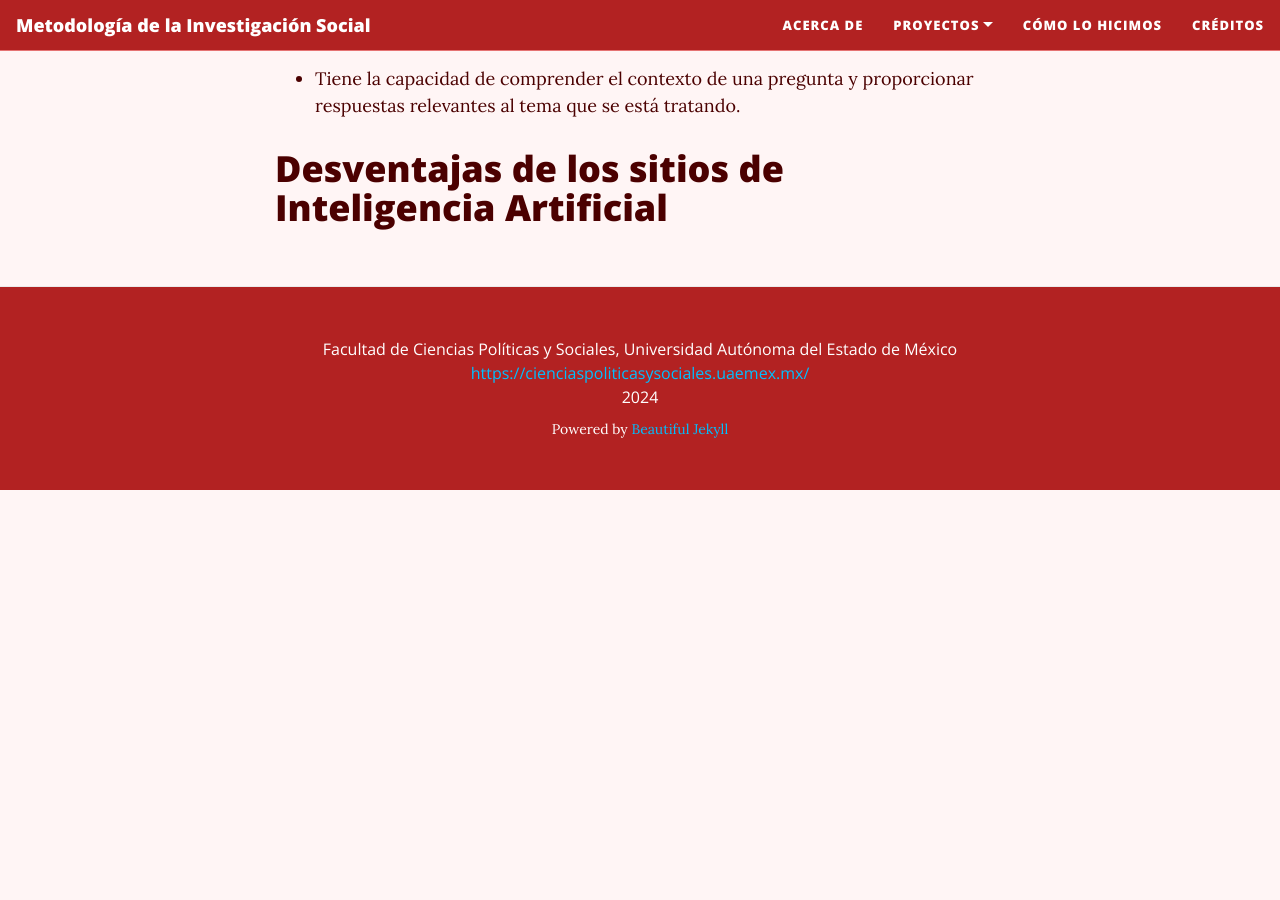
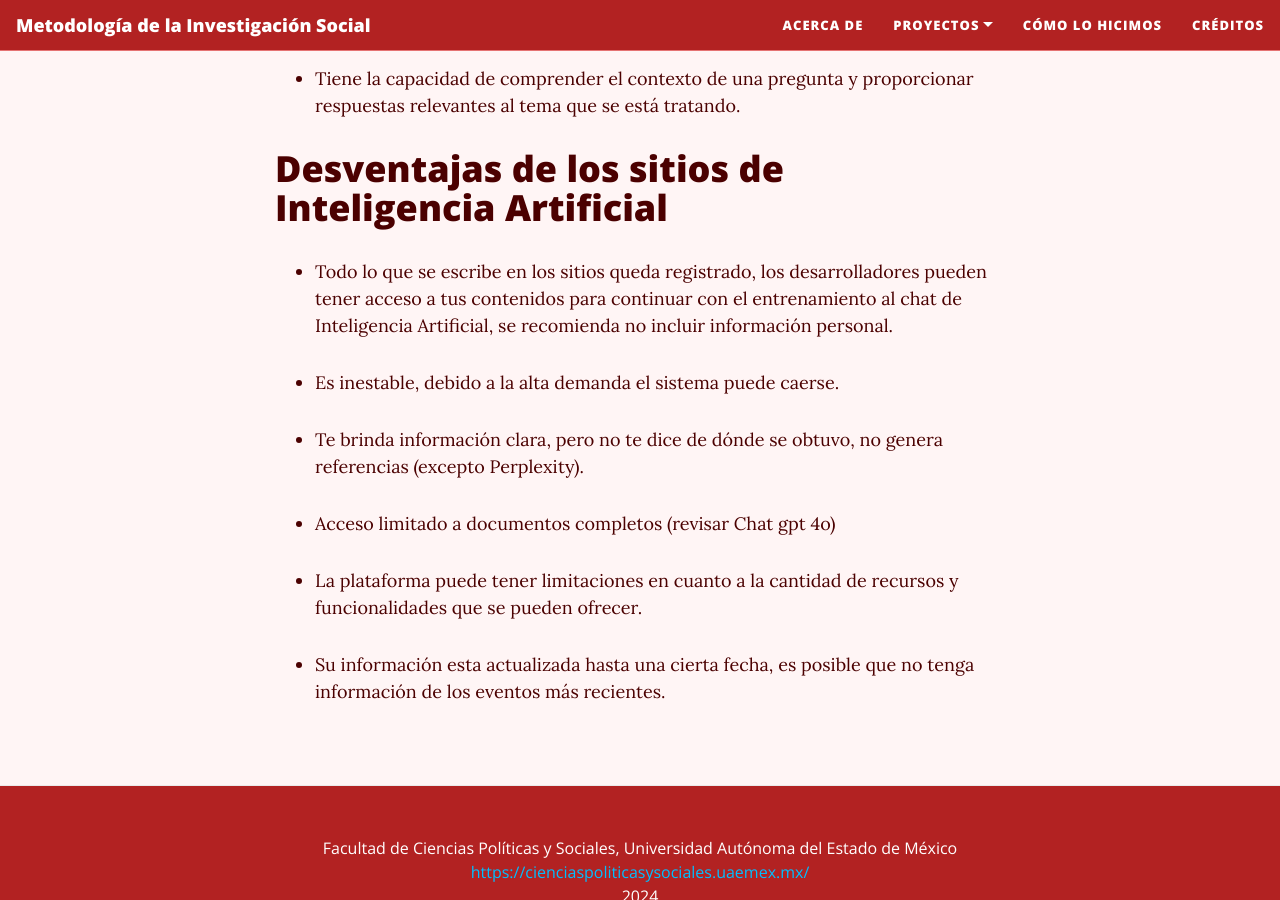
Before and after one commit to rosariorogel/metodologia, a Jekyll site: the page built from _pages/inteligencia-artificial.md, in a window 1280 px wide and 900 px high, scrolled down 4745 px. Built offline with Jekyll 4.4.1, drawn with Linux system fonts in a browser that asks for light colours; nearby versions of some CDN libraries; before the commit the page ends 5235 px from its top, so only the background shows below that.

Commit message:
Update inteligencia-artificial.md

```diff
--- a/_pages/inteligencia-artificial.md
+++ b/_pages/inteligencia-artificial.md
@@ -114,3 +114,15 @@ Es un motor de búsqueda conversacional basado en inteligencia artificial que ut
 
 
 # Desventajas de los sitios de Inteligencia Artificial
+
+* Todo lo que se escribe en los sitios queda registrado, los desarrolladores pueden tener acceso a tus contenidos para continuar con el entrenamiento al chat de Inteligencia Artificial, se recomienda no incluir información personal.
+
+* Es inestable, debido a la alta demanda el sistema puede caerse.
+
+* Te brinda información clara, pero no te dice de dónde se obtuvo, no genera referencias (excepto Perplexity).
+
+* Acceso limitado a documentos completos (revisar Chat gpt 4o)
+
+* La plataforma puede tener limitaciones en cuanto a la cantidad de recursos y funcionalidades que se pueden ofrecer.
+
+* Su información esta actualizada hasta una cierta fecha, es posible que no tenga información de los eventos más recientes.
```
